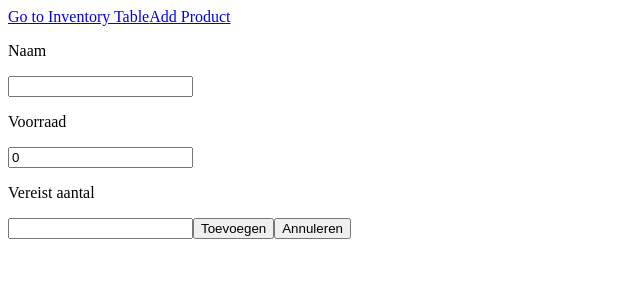
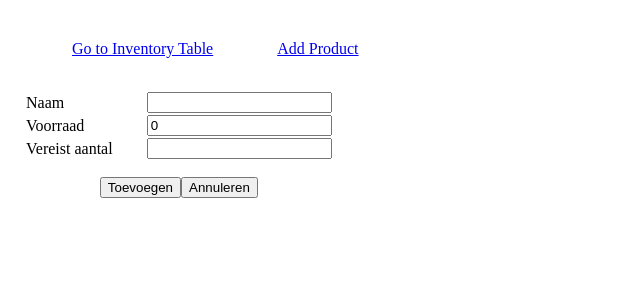
Before and after one commit to maartenrdijkstra/inventaris, a Vue app: page /add in a window 1280 px wide. Shown: the top 300 px of the page, without its empty margins (0-640 px from the left). Built offline with nearby package versions, Linux system fonts and the light colour scheme.

Commit message:
code wat leesbaarder gemaakt

```diff
--- a/index.html
+++ b/index.html
@@ -1,10 +1,10 @@
-<!doctype html>
+<!DOCTYPE html>
 <html lang="en">
   <head>
     <meta charset="UTF-8" />
     <link rel="icon" type="image/svg+xml" href="/vite.svg" />
     <meta name="viewport" content="width=device-width, initial-scale=1.0" />
-    <title>Vite + Vue + TS</title>
+    <title>Inventaris</title>
   </head>
   <body>
     <div id="app"></div>
--- a/src/App.vue
+++ b/src/App.vue
@@ -1,7 +1,9 @@
 <template>
-  <nav>
-    <RouterLink to="/table">Go to Inventory Table</RouterLink>
-    <RouterLink to="/add">Add Product</RouterLink>
+  <nav class="somePadding">
+    <RouterLink class="somePadding" to="/table"
+      >Go to Inventory Table</RouterLink
+    >
+    <RouterLink class="somePadding" to="/add">Add Product</RouterLink>
   </nav>
   <RouterView />
 </template>
@@ -9,3 +11,13 @@
 <script setup>
 import { RouterLink, RouterView } from "vue-router";
 </script>
+
+<style scoped>
+template {
+  text-align: center;
+}
+
+.somePadding {
+  padding: 2rem;
+}
+</style>
--- a/src/components/ProductForm.vue
+++ b/src/components/ProductForm.vue
@@ -1,20 +1,53 @@
 <template>
   <form @submit.prevent="saveProduct">
-    <p>Naam</p>
-    <input v-model="name" required />
-    <p>Voorraad</p>
-    <input type="number" v-model="actualAmount" required />
-    <p>Vereist aantal</p>
-    <input type="number" v-model="minimumAmount" required />
-    <button type="submit">Toevoegen</button>
-    <button @click.prevent="cancel">Annuleren</button>
+    <table>
+      <tbody>
+        <tr>
+          <td>
+            <label for="name">Naam</label>
+          </td>
+          <td>
+            <input id="name" v-model="name" required />
+          </td>
+        </tr>
+        <tr>
+          <td>
+            <label for="actual">Voorraad</label>
+          </td>
+          <td>
+            <input id="actual" type="number" v-model="actualAmount" required />
+          </td>
+        </tr>
+        <tr>
+          <td>
+            <label for="minimum">Vereist aantal</label>
+          </td>
+          <td>
+            <input
+              id="minimum"
+              type="number"
+              v-model="minimumAmount"
+              required
+            />
+          </td>
+        </tr>
+      </tbody>
+      <tfoot>
+        <tr>
+          <td colspan="3">
+            <button type="submit">Toevoegen</button>
+            <button @click.prevent="cancel">Annuleren</button>
+          </td>
+        </tr>
+      </tfoot>
+    </table>
   </form>
 </template>
 
 <script setup>
 import { ref } from "vue";
 import { useRouter } from "vue-router";
-import { getAllProducts } from "../domains/inventory/inventoryStore";
+import { getAllProducts } from "../domains/inventory/InventoryStore";
 
 const emit = defineEmits(["save"]);
 const props = defineProps({
@@ -45,3 +78,18 @@ function cancel() {
   router.push("/table");
 }
 </script>
+
+<style scoped>
+.text-align-center {
+  text-align: center;
+}
+
+td {
+  padding: 0 1rem;
+}
+
+tfoot td {
+  text-align: center;
+  padding: 1rem;
+}
+</style>
--- a/src/domains/inventory/InventoryStore.ts
+++ b/src/domains/inventory/InventoryStore.ts
@@ -55,6 +55,10 @@ export const addProduct = (product: {
   actualAmount: number;
   minimumAmount: number;
 }) => {
+  if (product.id === undefined) {
+    const products = getAllProducts.value;
+    product.id = Math.max(...(products.map((p) => p.id) + 1));
+  }
   console.log(product);
   products.value.push(product);
 };
--- a/src/domains/inventory/pages/CreateProduct.vue
+++ b/src/domains/inventory/pages/CreateProduct.vue
@@ -8,7 +8,7 @@ import { addProduct } from "../InventoryStore";
 
 const product = { name: "", actualAmount: 0, minimumAmount: 0 };
 
-function addProductItem(newProduct) {
+const addProductItem = (newProduct) => {
   addProduct(newProduct);
-}
+};
 </script>
```
Also changed, not shown: src/domains/inventory/index.ts (deleted).
